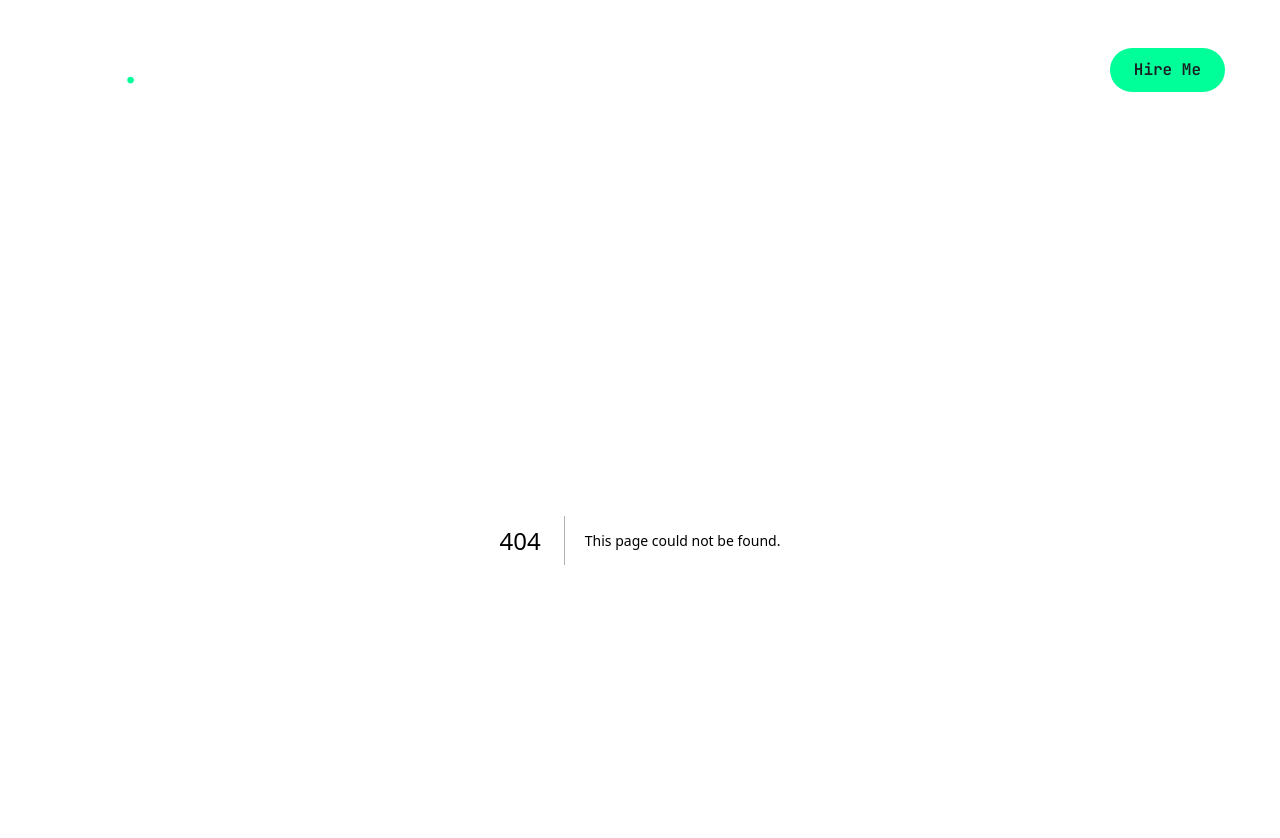
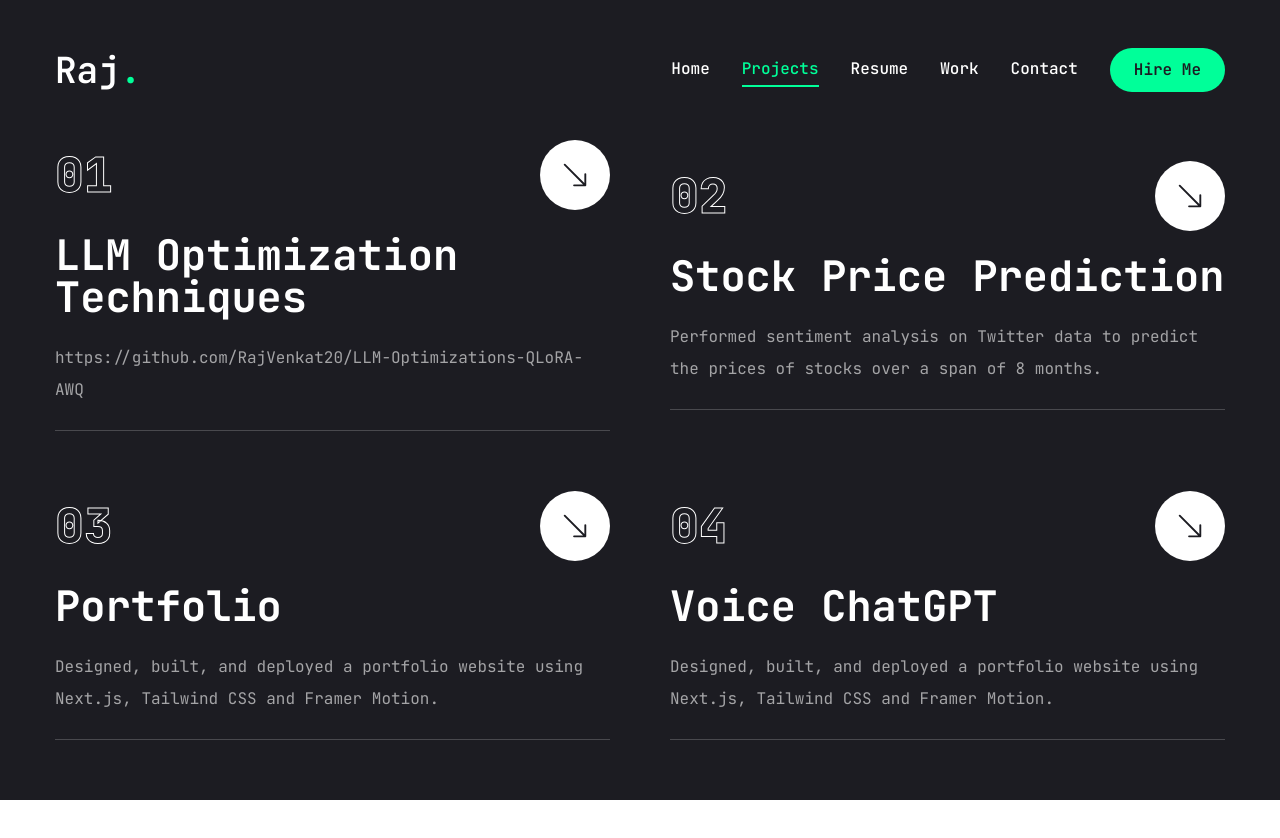
Before and after one commit to RajVenkat20/Portfolio, a Next.js app: page /projects in a window 1280 px wide. Before the commit this address had no page. Shown: the top 838 px of the page. Built offline with nearby package versions, Linux system fonts and the light colour scheme.

Commit message:
Changed Services component to Projects component

```diff
--- a/app/services/page.jsx
+++ b/app/projects/page.jsx
@@ -3,36 +3,54 @@
 import { BsArrowDownRight } from "react-icons/bs";
 import Link from "next/link";
 
-const services = [
+const projects = [
   {
     num: "01",
-    title: "Web Development",
-    description: "Lorem ipsum, dolor sit amet consectetur adipisicing elit.",
-    href: "",
+    title: "LLM Optimization Techniques",
+    description: "https://github.com/RajVenkat20/LLM-Optimizations-QLoRA-AWQ",
+    href: "This project takes the Flan-T5 LLM and applies QLoRA and AWQ quantization techniques.",
   },
   {
     num: "02",
-    title: "UI/UX Design",
-    description: "Lorem ipsum, dolor sit amet consectetur adipisicing elit.",
+    title: "Stock Price Prediction",
+    description: "Performed sentiment analysis on Twitter data to predict the prices of stocks over a span of 8 months.",
     href: "",
   },
   {
     num: "03",
-    title: "Logo Design",
-    description: "Lorem ipsum, dolor sit amet consectetur adipisicing elit.",
-    href: "",
+    title: "Portfolio",
+    description: "Designed, built, and deployed a portfolio website using Next.js, Tailwind CSS and Framer Motion.",
+    href: "https://github.com/RajVenkat20/Portfolio",
   },
   {
     num: "04",
-    title: "SEO",
-    description: "Lorem ipsum, dolor sit amet consectetur adipisicing elit.",
-    href: "",
+    title: "Voice ChatGPT",
+    description: "Designed, built, and deployed a portfolio website using Next.js, Tailwind CSS and Framer Motion.",
+    href: "https://github.com/Ashwanth369/Voice-ChatGPT",
+  },
+  {
+    num: "05",
+    title: "Personal Blog",
+    description: "Built a React-based full-stack application with Firebase for secure authentication, MongoDB for articles and comments management and Axios for API integration.",
+    href: "https://github.com/RajVenkat20/blog-app",
+  },
+  {
+    num: "06",
+    title: "Fitness Dashboard",
+    description: "Created a UI dashboard using React to display real-time fitness data from Samsung Health.",
+    href: "https://github.com/RajVenkat20",
+  },
+  {
+    num: "07",
+    title: "LeetCode Solved",
+    description: "An archive of the LeetCode Problems that I solved over time.",
+    href: "https://github.com/RajVenkat20/LeetCode-Solved",
   },
 ];
 
 import { motion } from "framer-motion";
 
-const Services = () => {
+const Projects = () => {
   return (
     <section className="min-h-[80vh] flex flex-col justify-center py-12 xl:py-0">
       <div className="container mx-auto">
@@ -44,7 +62,7 @@ const Services = () => {
           }}
           className="grid grid-cols-1 md:grid-cols-2 gap-[60px]"
         >
-          {services.map((service, index) => {
+          {projects.map((service, index) => {
             return (
               <div
                 key={index}
@@ -74,4 +92,4 @@ const Services = () => {
   );
 };
 
-export default Services;
+export default Projects;
--- a/components/MobileNav.jsx
+++ b/components/MobileNav.jsx
@@ -11,8 +11,8 @@ const links = [
     path: "/",
   },
   {
-    name: "services",
-    path: "/services",
+    name: "projects",
+    path: "/projects",
   },
   {
     name: "resume",
--- a/components/Nav.jsx
+++ b/components/Nav.jsx
@@ -9,8 +9,8 @@ const links = [
         path: '/',
     },
     {
-        name: 'services',
-        path: '/services',
+        name: 'projects',
+        path: '/projects',
     },
     {
         name: 'resume',
```
